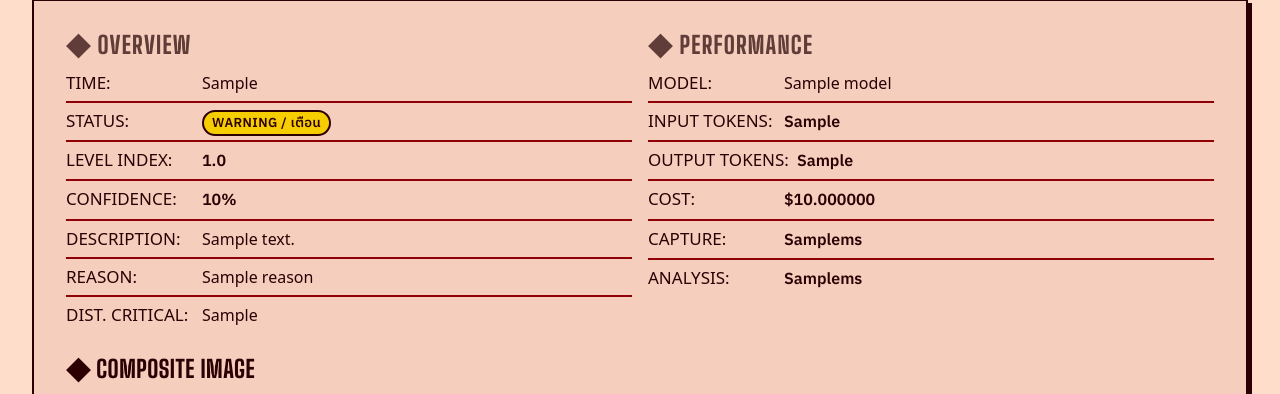
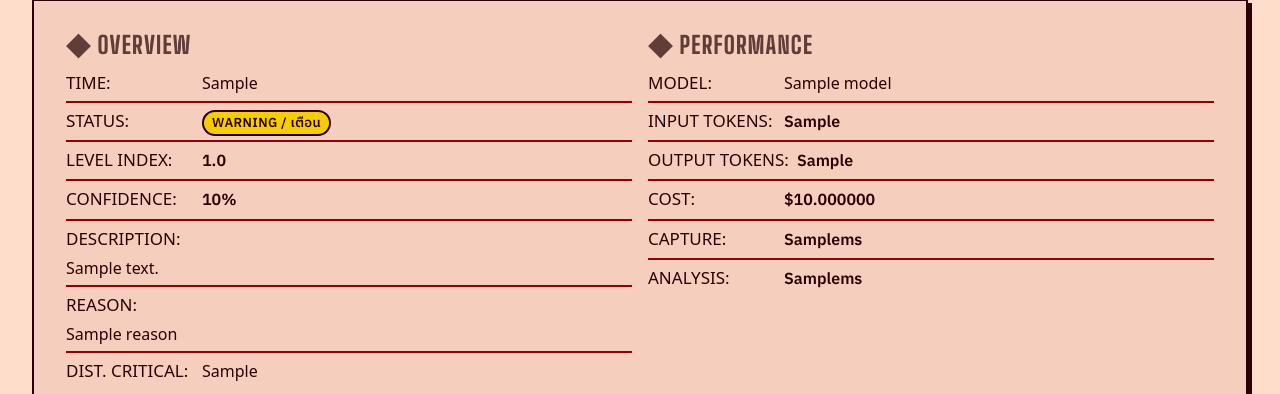
Before and after one commit to DevDiaryTH/NamMaLaew, a FastAPI app: template web/templates/reading_detail.html in a window 1280 px wide. Shown: the part 185-579 px from the top of the page. Run offline with FastAPI, Linux system fonts and the light colour scheme; the template is opened without the code that fills it: most values are stand-ins (such as "Sample title", 1, 10 or a date in 2020); some web fonts are replaced.

Commit message:
fix: stop per-lens detail cards from overflowing
Widen lens cards, stack free-text rows (observation, description, reason)
under their label, let metric values wrap, and keep image shadows and
line-position badges inside the card.

```diff
--- a/web/static/css/style.css
+++ b/web/static/css/style.css
@@ -610,6 +610,17 @@ textarea.form-control { min-height: 100px; resize: vertical; }
   color: var(--color-ink);
   font-weight: 600;
 }
+/* Values shrink and wrap inside the row instead of pushing past the card edge. */
+.metric-row > :not(.metric-label) {
+  min-width: 0;
+  overflow-wrap: anywhere;
+}
+/* Free-text values (observation, reason) get the full row width under their label. */
+.metric-row--stack {
+  flex-direction: column;
+  gap: var(--space-3xs);
+}
+.metric-row--stack .metric-label { min-width: 0; }
 
 /* Text colour utilities */
 .text-normal   { color: var(--color-status-normal); }
@@ -963,7 +974,9 @@ textarea.form-control { min-height: 100px; resize: vertical; }
 }
 
 .detail-img {
-  max-width: 100%;
+  display: block;
+  /* Leave room for the 4px offset shadow so it stays inside the parent. */
+  max-width: calc(100% - 4px);
   border: var(--border-card);
   box-shadow: var(--shadow-card);
 }
@@ -987,11 +1000,12 @@ textarea.form-control { min-height: 100px; resize: vertical; }
 
 .lens-detail-grid {
   display: grid;
-  grid-template-columns: repeat(auto-fill, minmax(min(100%, 200px), 1fr));
+  grid-template-columns: repeat(auto-fill, minmax(min(100%, 300px), 1fr));
   gap: var(--space-md);
 }
 
 .lens-detail-card {
+  min-width: 0;
   background: var(--color-paper-3);
   border: var(--border-card);
   box-shadow: var(--shadow-card);
@@ -1302,3 +1316,6 @@ hr {
   line-height: 1.35;
   padding: var(--space-3xs) var(--space-2xs);
 }
+
+/* In a metric row the badge sizes to its text rather than stretching or overflowing. */
+.metric-row .badge-line-pos { max-width: 100%; }
--- a/web/templates/reading_detail.html
+++ b/web/templates/reading_detail.html
@@ -24,10 +24,10 @@
       <div class="metric-row"><span class="metric-label">LEVEL INDEX:</span><span class="metric-value" style="font-variant-numeric:tabular-nums">{{ "%.1f"|format(reading.level_index) if reading.level_index is not none else "—" }}</span></div>
       <div class="metric-row"><span class="metric-label">CONFIDENCE:</span><span class="metric-value">{{ "%.0f"|format(reading.confidence * 100) if reading.confidence is not none else "—" }}%</span></div>
       {% if reading.description %}
-        <div class="metric-row"><span class="metric-label">DESCRIPTION:</span><span>{{ reading.description }}</span></div>
+        <div class="metric-row metric-row--stack"><span class="metric-label">DESCRIPTION:</span><span>{{ reading.description }}</span></div>
       {% endif %}
       {% if reading.reason %}
-        <div class="metric-row"><span class="metric-label">REASON:</span><span>{{ reading.reason }}</span></div>
+        <div class="metric-row metric-row--stack"><span class="metric-label">REASON:</span><span>{{ reading.reason }}</span></div>
       {% endif %}
       {% if reading.distance_to_critical %}
         <div class="metric-row"><span class="metric-label">DIST. CRITICAL:</span><span>{{ reading.distance_to_critical }}</span></div>
@@ -76,7 +76,7 @@
         <div class="img-placeholder" style="padding:var(--space-sm);font-size:var(--text-xs);">NO IMAGE</div>
       {% endif %}
       <div class="metric-row"><span class="metric-label">CAPTURED:</span><span>{{ "YES" if lr.ok else "NO" }}</span></div>
-      {% if lr.observation %}<div class="metric-row"><span class="metric-label">OBSERVATION:</span><span>{{ lr.observation }}</span></div>{% endif %}
+      {% if lr.observation %}<div class="metric-row metric-row--stack"><span class="metric-label">OBSERVATION:</span><span>{{ lr.observation }}</span></div>{% endif %}
       {% if lr.water_coverage_pct is not none %}<div class="metric-row"><span class="metric-label">COVERAGE:</span><span>{{ "%.0f"|format(lr.water_coverage_pct) }}%</span></div>{% endif %}
       {% if lr.brightness is not none %}<div class="metric-row"><span class="metric-label">BRIGHTNESS:</span><span>{{ "%.1f"|format(lr.brightness) }}</span></div>{% endif %}
       {% if lr.sharpness is not none %}<div class="metric-row"><span class="metric-label">SHARPNESS:</span><span>{{ "%.1f"|format(lr.sharpness) }}</span></div>{% endif %}
```
